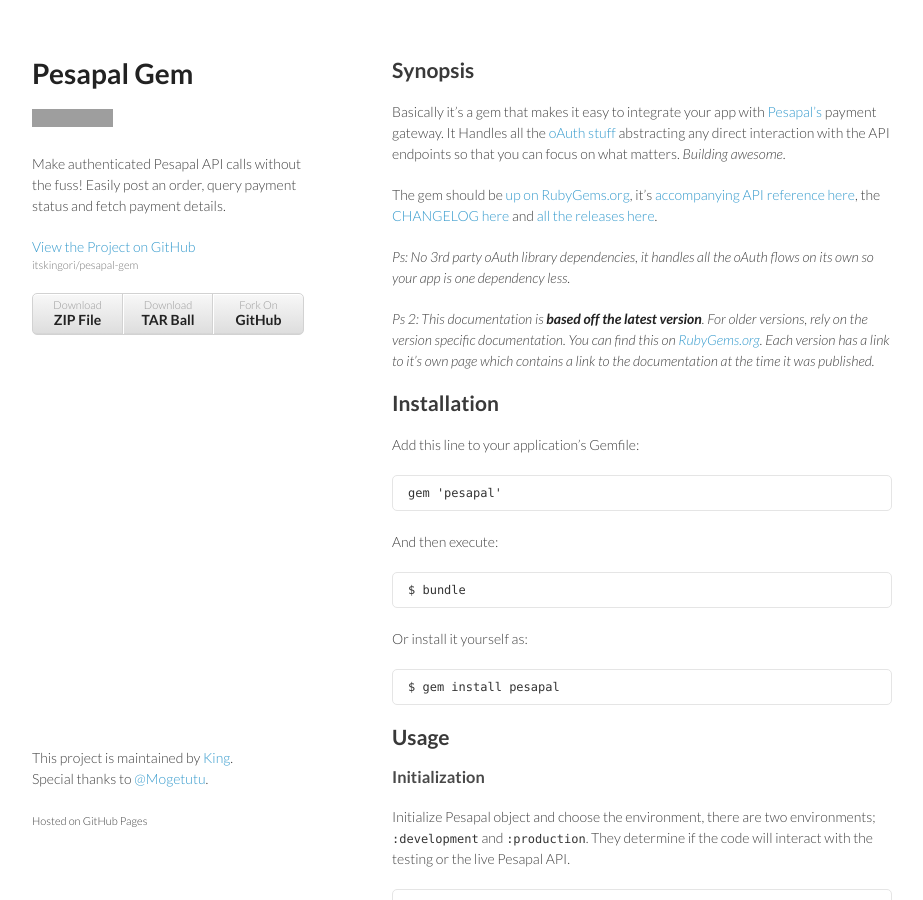
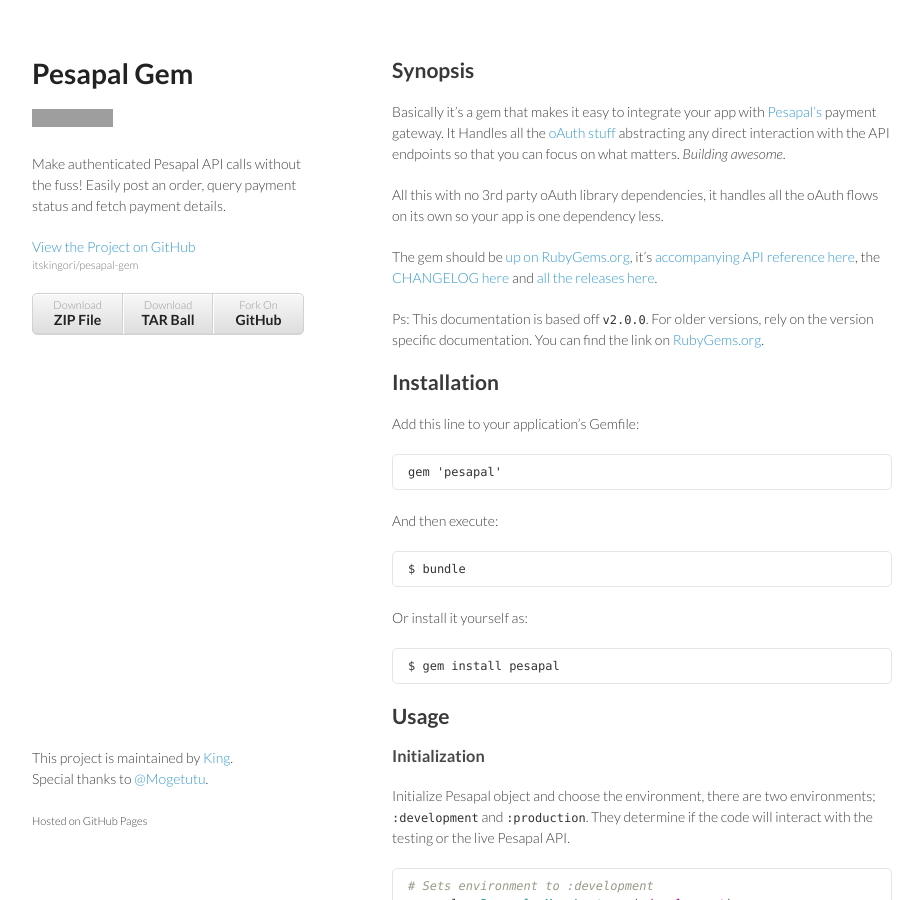
Before and after one commit to itskingori/pesapal-gem, a Jekyll site: the page built from docs/index.md, in a window 1280 px wide and 900 px high. Shown: the whole window, without its empty margins (178-1101 px from the left). Built offline with Jekyll 4.4.1, drawn with Linux system fonts in a browser that asks for light colours; grey boxes are pictures that could not be loaded.

Commit message:
Small tutorial documentation edits

```diff
--- a/docs/index.md
+++ b/docs/index.md
@@ -11,16 +11,14 @@ Basically it's a gem that makes it easy to integrate your app with
 any direct interaction with the API endpoints so that you can focus on what
 matters. _Building awesome_.
 
+All this with no 3rd party oAuth library dependencies, it handles all the oAuth
+flows on its own so your app is one dependency less.
+
 The gem should be [up on RubyGems.org][7], it's [accompanying API reference
 here][13], the [CHANGELOG here][21] and [all the releases here][12].
 
-_Ps: No 3rd party oAuth library dependencies, it handles all the oAuth flows on
-its own so your app is one dependency less._
-
-_Ps 2: This documentation is **based off the latest version**. For older versions,
-rely on the version specific documentation. You can find this on
-[RubyGems.org][7]. Each version has a link to it's own page which contains a
-link to the documentation at the time it was published._
+Ps: This documentation is based off `v2.0.0`. For older versions, rely on the
+version specific documentation. You can find the link on [RubyGems.org][7].
 
 Installation
 ------------
```
